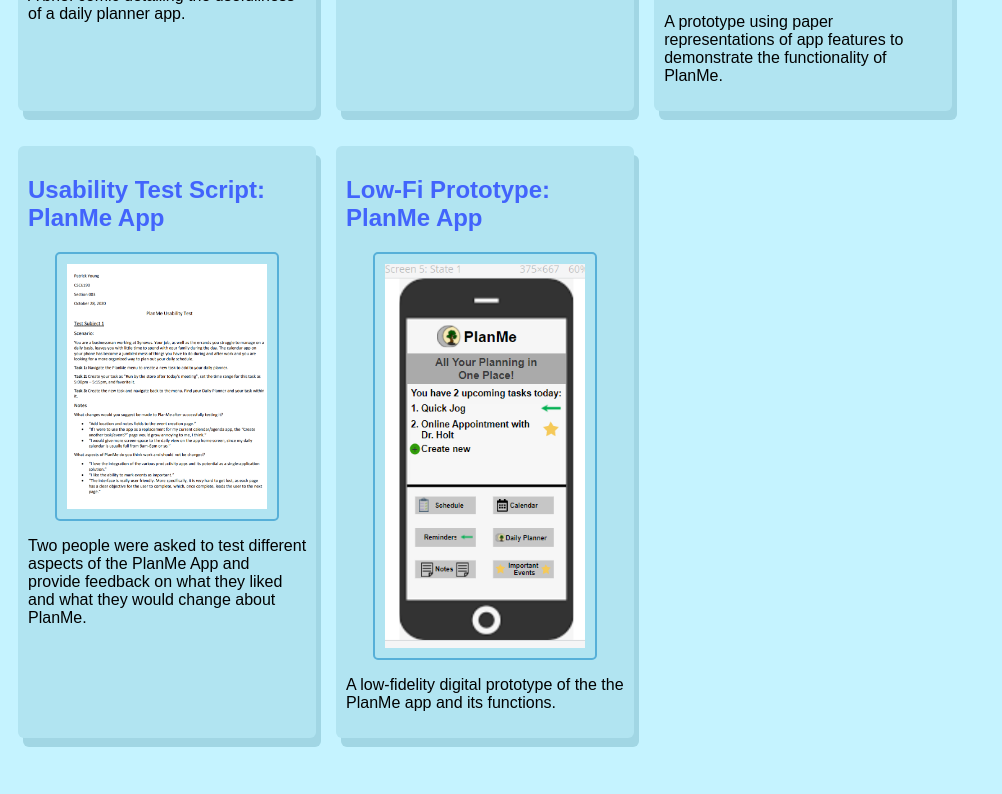
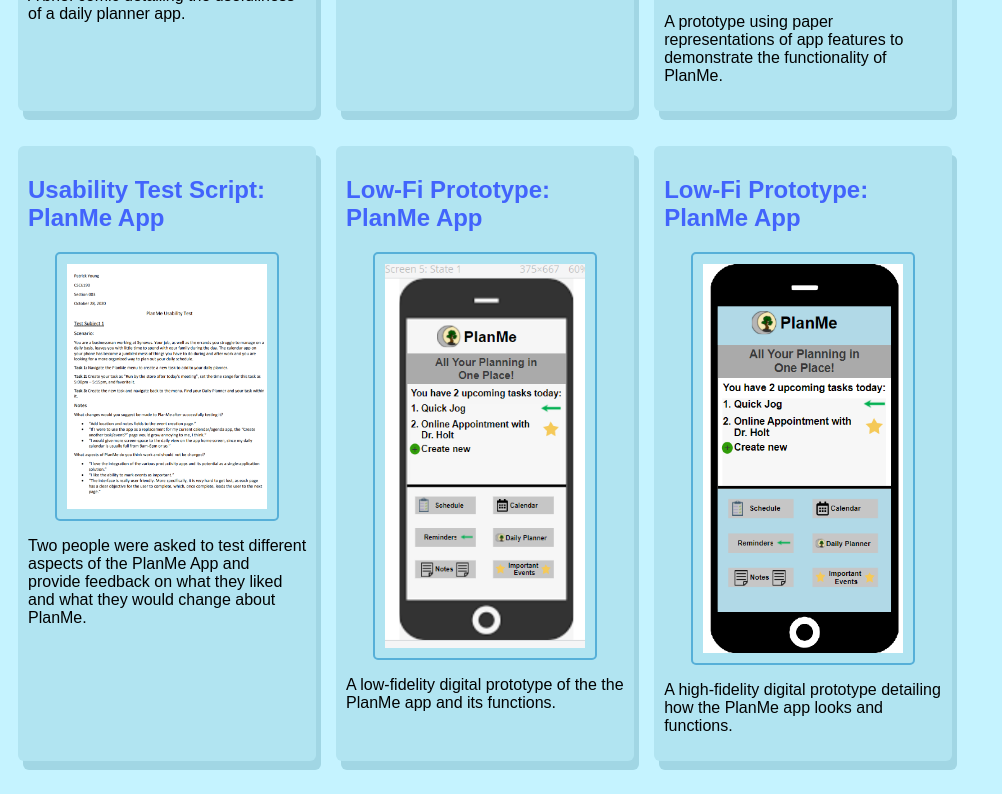
Before and after one commit to patrickyoung280/patrickyoung280.github.io, a plain HTML site: page index.html in a window 1280 px wide. Shown: the part 1027-1821 px from the top of the page, without its empty margins (0-1002 px from the left). Before the commit the page ends 1798 px from the top, so only its background shows below. Drawn offline with Linux system fonts and the light colour scheme.

Commit message:
Add files via upload

```diff
--- a/index.html
+++ b/index.html
@@ -79,6 +79,15 @@
                     A low-fidelity digital prototype of the the PlanMe app and its functions.
                 </p>
             </section>
+
+            <!-- Hi-Fi Prototype Assignment-->
+            <section class="assignment">
+                <a href="files/hi-fi-prototype/index.html"><h2>Low-Fi Prototype: PlanMe App</h2></a>
+                <a href="files/hi-fi-prototype/index.html"><img src="images/hi-fi-prototype.png"></a>
+                <p>
+                    A high-fidelity digital prototype detailing how the PlanMe app looks and functions.
+                </p>
+            </section>
         </div>
     </body>
 </html>
```
Also changed, not shown: images/hi-fi-prototype.png (added).
